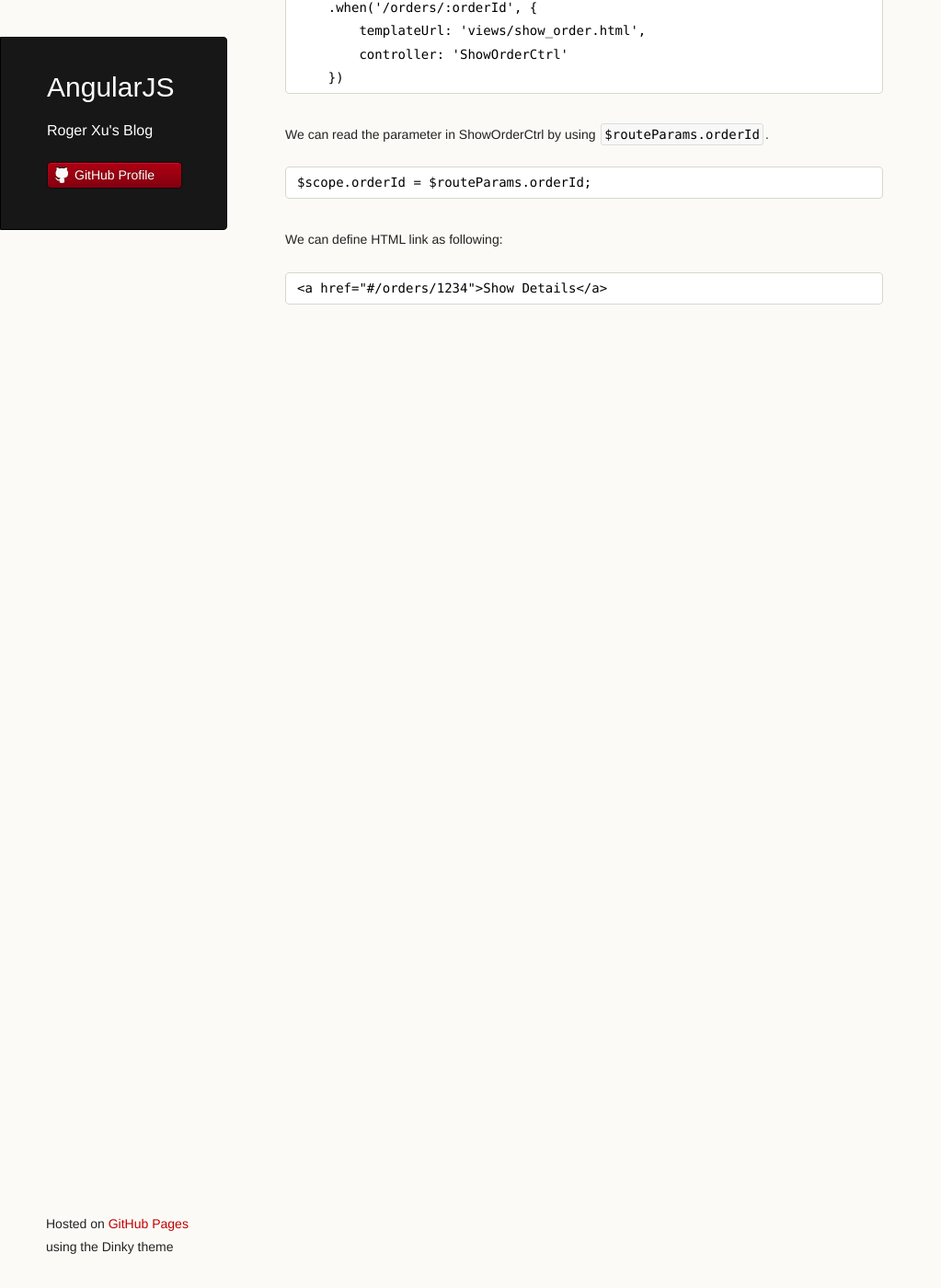
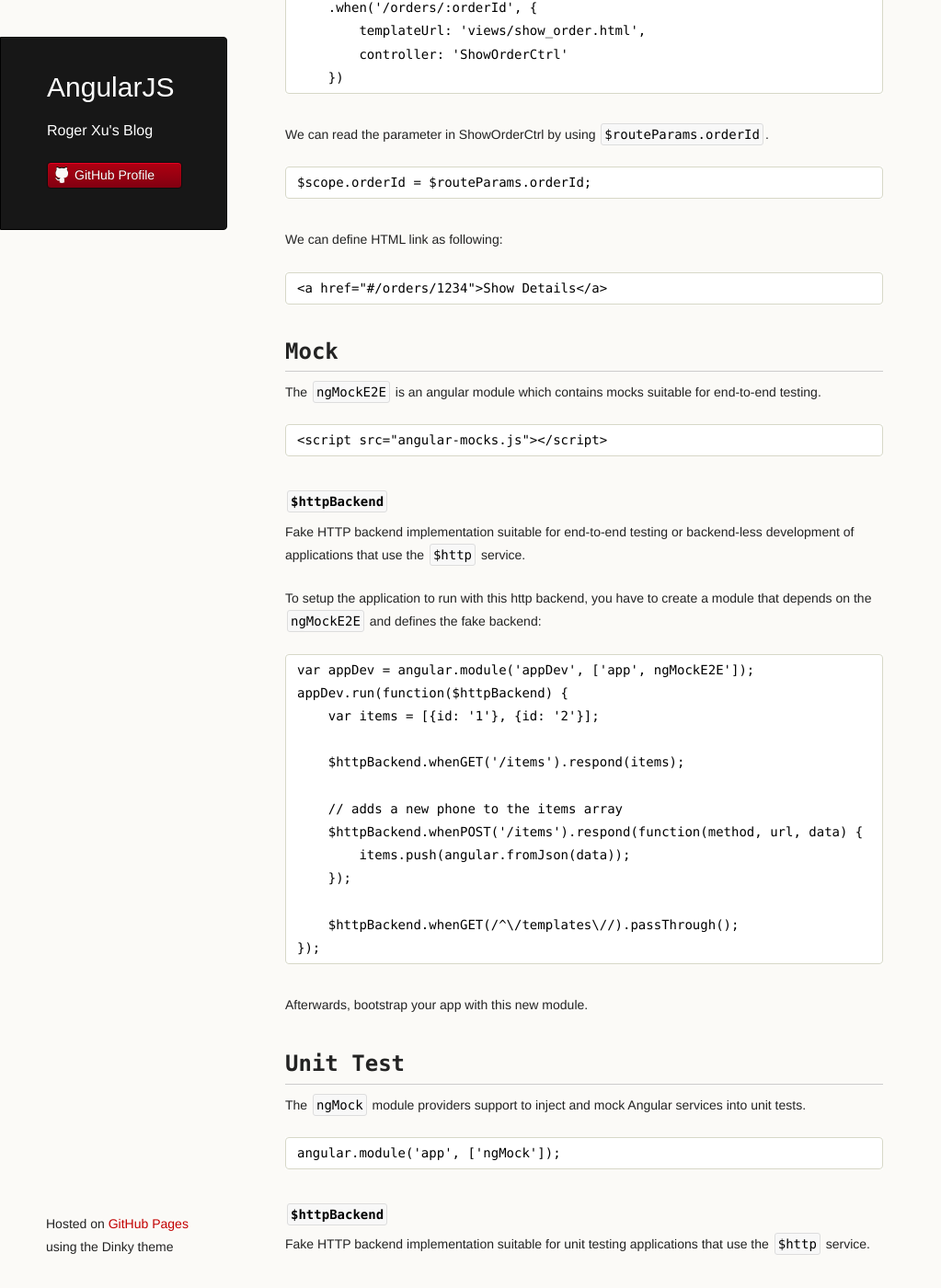
Before and after one commit to rogerxu/rogerxu.github.io, a Jekyll site: the page built from _posts/2013-12-13-angularjs.md, in a window 1280 px wide and 1400 px high, scrolled down 6923 px. Shown: the whole window at 92% size, without its empty margins (0-1023 px from the left). Built offline with Jekyll 4.4.1, drawn with Linux system fonts in a browser that asks for light colours; before the commit the page ends 7336 px from its top, so only the background shows below that; some of the changed text lies outside the part shown.

Commit message:
Add Mock section to Angular post.

```diff
--- a/_posts/2013-12-13-angularjs.md
+++ b/_posts/2013-12-13-angularjs.md
@@ -264,3 +264,41 @@ We can read the parameter in ShowOrderCtrl by using `$routeParams.orderId`.
 We can define HTML link as following:
 
     <a href="#/orders/1234">Show Details</a>
+
+## Mock
+
+The `ngMockE2E` is an angular module which contains mocks suitable for end-to-end testing.
+
+    <script src="angular-mocks.js"></script>
+
+### `$httpBackend`
+
+Fake HTTP backend implementation suitable for end-to-end testing or backend-less development of applications that use the `$http` service.
+
+To setup the application to run with this http backend, you have to create a module that depends on the `ngMockE2E` and defines the fake backend:
+
+    var appDev = angular.module('appDev', ['app', ngMockE2E']);
+    appDev.run(function($httpBackend) {
+        var items = [{id: '1'}, {id: '2'}];
+
+        $httpBackend.whenGET('/items').respond(items);
+
+        // adds a new phone to the items array
+        $httpBackend.whenPOST('/items').respond(function(method, url, data) {
+            items.push(angular.fromJson(data));
+        });
+
+        $httpBackend.whenGET(/^\/templates\//).passThrough();
+    });
+
+Afterwards, bootstrap your app with this new module.
+
+## Unit Test
+
+The `ngMock` module providers support to inject and mock Angular services into unit tests.
+
+    angular.module('app', ['ngMock']);
+
+### `$httpBackend`
+
+Fake HTTP backend implementation suitable for unit testing applications that use the `$http` service.
```
Also changed, not shown: other parts of _posts/2013-12-13-angularjs.md (+1 -1 lines).
